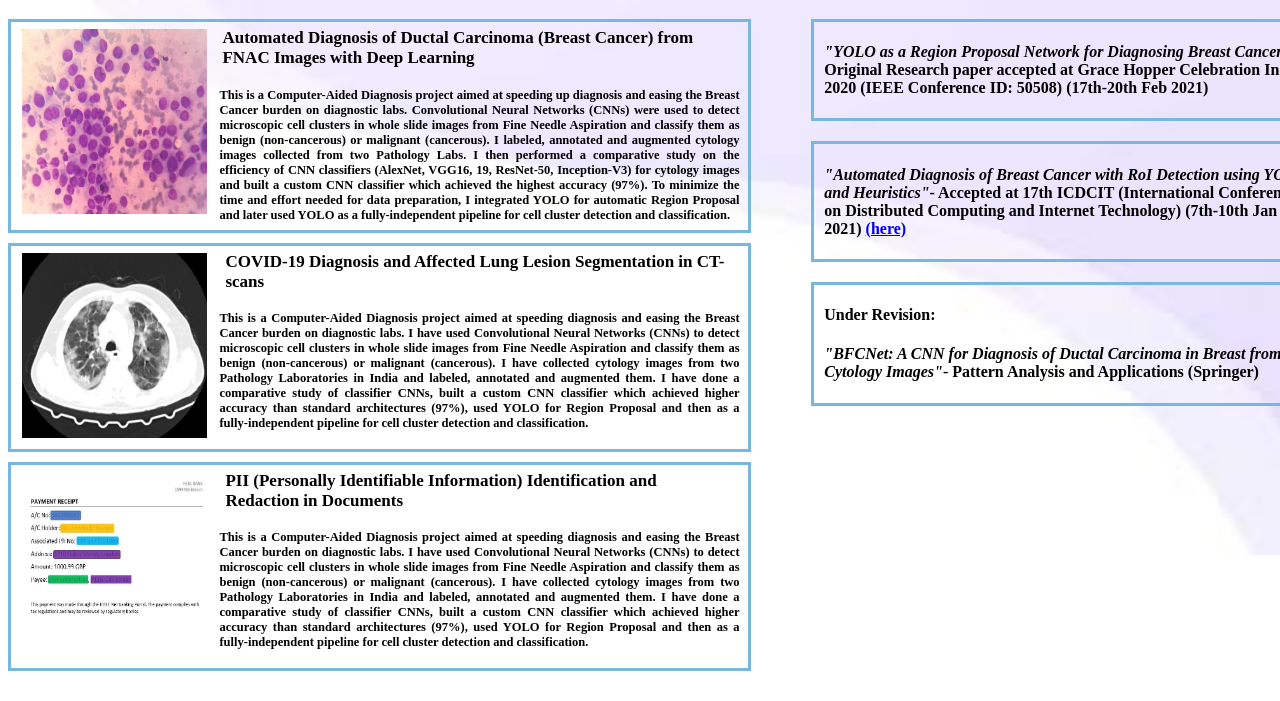
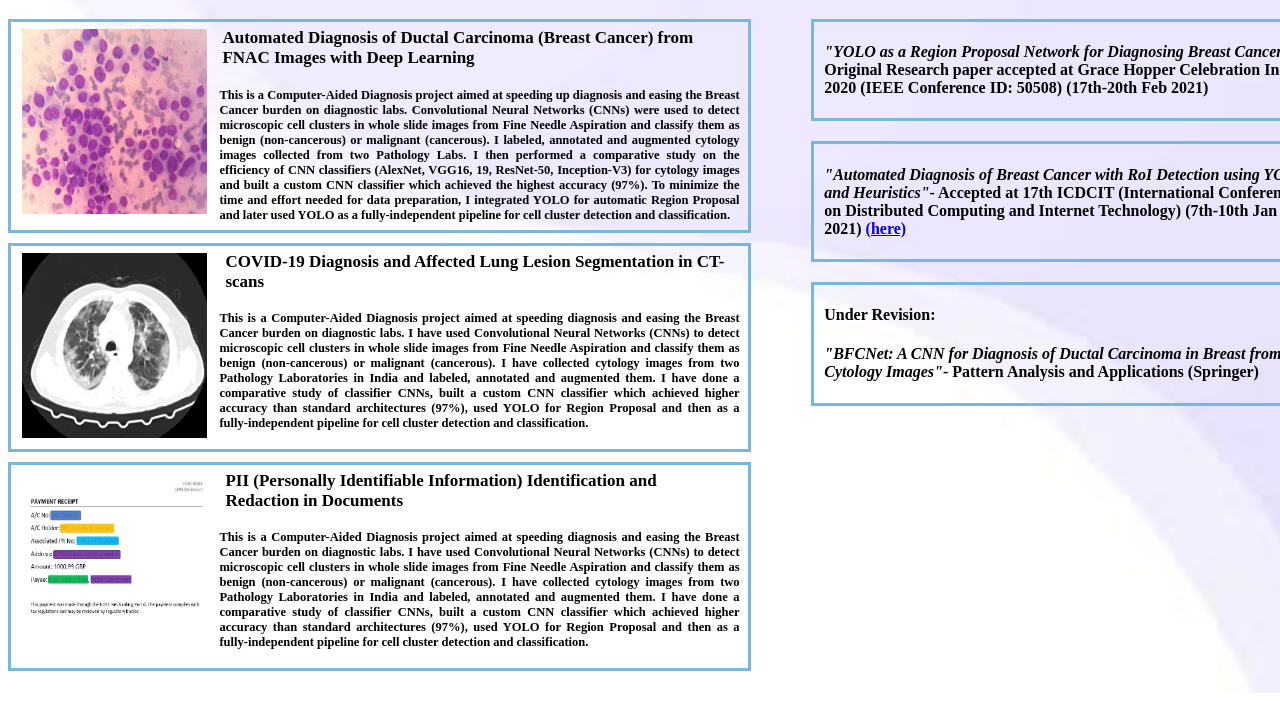
Before and after one commit to anniebbb/anniebbb.github.io, a plain HTML site: page research.html in a window 1280 px wide. Shown: the part 115-816 px from the top of the page. Drawn offline with Linux system fonts and the light colour scheme.

Commit message:
Update research.html

```diff
--- a/research.html
+++ b/research.html
@@ -5,7 +5,7 @@
     <meta name="viewport" content="width=device-width, initial-scale=1.0">
     <title>Document 1</title>
 
-    <div style="background-image: url('./images.jpg'); background-size: 100% 100%; width:1350px; height:662px";>
+    <div style="background-image: url('./images.jpg'); background-size: 100% 100%; width:1350px; height:800px";>
     <div><style>
         ul {
 
```
